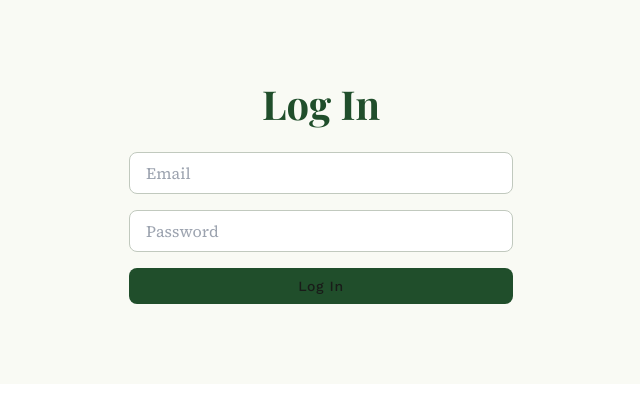
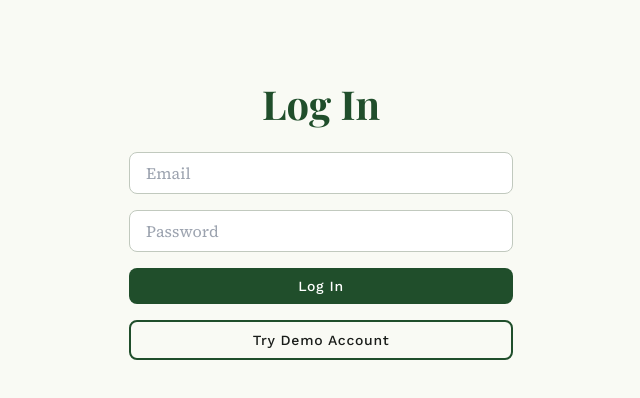
Before and after one commit to anika-chhoa/BookPass-Client, a React (Vite) app: page /login in a window 1280 px wide. Shown: the top 398 px of the page, without its empty margins (319-959 px from the left). Built offline with nearby package versions, Linux system fonts and the light colour scheme; no server answers.

Commit message:
Added seedDemoUser

```diff
--- a/src/components/ui/Button.tsx
+++ b/src/components/ui/Button.tsx
@@ -15,10 +15,11 @@ interface ButtonProps extends ButtonHTMLAttributes<HTMLButtonElement> {
 }
 
 const variantClasses: Record<Variant, string> = {
-  primary: "bg-primary text-white hover:brightness-95 active:scale-95",
-  secondary: "bg-secondary text-white hover:brightness-95 active:scale-95",
+  primary: "bg-primary !text-white hover:brightness-95 active:scale-95",
+  secondary: "bg-secondary !text-white hover:brightness-95 active:scale-95",
   ghost: "bg-transparent text-on-surface hover:bg-surface-container",
-  outline: "bg-transparent border-2 border-primary text-primary hover:bg-primary hover:text-white",
+  outline:
+    "bg-transparent border-2 border-primary text-primary hover:bg-primary hover:text-white",
 };
 
 const sizeClasses: Record<Size, string> = {
@@ -27,11 +28,6 @@ const sizeClasses: Record<Size, string> = {
   lg: "px-xl py-md text-label-md",
 };
 
-/**
- * The single Button primitive. `isLoading` is built in from Phase 0 — every
- * async action (Book Now, Add to Favorite, Login submit, Add Item submit,
- * Stripe checkout) uses this prop instead of a custom local spinner.
- */
 export const Button = forwardRef<HTMLButtonElement, ButtonProps>(
   (
     {
--- a/src/features/auth/components/LoginForm.tsx
+++ b/src/features/auth/components/LoginForm.tsx
@@ -1,7 +1,10 @@
+import { Button } from "@/components/ui/Button";
 import { useState, type FormEvent } from "react";
 import { useNavigate } from "react-router-dom";
-import { Button } from "@/components/ui/Button";
 import { useAuth } from "../hooks/useAuth";
+
+const DEMO_EMAIL = "demo@libro.com";
+const DEMO_PASSWORD = "Demo1234!";
 
 export function LoginForm() {
   const { login } = useAuth();
@@ -10,6 +13,7 @@ export function LoginForm() {
   const [password, setPassword] = useState("");
   const [error, setError] = useState("");
   const [loading, setLoading] = useState(false);
+  const [demoLoading, setDemoLoading] = useState(false);
 
   const handleSubmit = async (e: FormEvent) => {
     e.preventDefault();
@@ -25,12 +29,60 @@ export function LoginForm() {
     }
   };
 
+  const handleDemoLogin = async () => {
+    setError("");
+    setDemoLoading(true);
+    try {
+      await login(DEMO_EMAIL, DEMO_PASSWORD);
+      navigate("/");
+    } catch (err) {
+      setError(err instanceof Error ? err.message : "Demo login failed");
+    } finally {
+      setDemoLoading(false);
+    }
+  };
+
   return (
-    <form onSubmit={handleSubmit} className="flex flex-col gap-md max-w-sm w-full">
-      {error && <p className="text-error font-label-sm text-label-sm">{error}</p>}
-      <input type="email" required placeholder="Email" value={email} onChange={(e) => setEmail(e.target.value)} className="rounded-xl border border-outline-variant px-md py-sm font-body-md" />
-      <input type="password" required placeholder="Password" value={password} onChange={(e) => setPassword(e.target.value)} className="rounded-xl border border-outline-variant px-md py-sm font-body-md" />
-      <Button type="submit" isLoading={loading} loadingText="Logging in...">Log In</Button>
+    <form
+      onSubmit={handleSubmit}
+      className="flex flex-col gap-md max-w-sm w-full"
+    >
+      {error && (
+        <p className="text-error font-label-sm text-label-sm">{error}</p>
+      )}
+      <input
+        type="email"
+        required
+        placeholder="Email"
+        value={email}
+        onChange={(e) => setEmail(e.target.value)}
+        className="rounded-xl border border-outline-variant px-md py-sm font-body-md"
+      />
+      <input
+        type="password"
+        required
+        placeholder="Password"
+        value={password}
+        onChange={(e) => setPassword(e.target.value)}
+        className="rounded-xl border border-outline-variant px-md py-sm font-body-md"
+      />
+      <Button
+        type="submit"
+        variant="primary"
+        isLoading={loading}
+        loadingText="Logging in..."
+      >
+        Log In
+      </Button>
+      <Button
+        type="button"
+        variant="outline"
+        isLoading={demoLoading}
+        loadingText="Signing in..."
+        onClick={handleDemoLogin}
+      >
+        Try Demo Account
+      </Button>
     </form>
   );
 }
```
